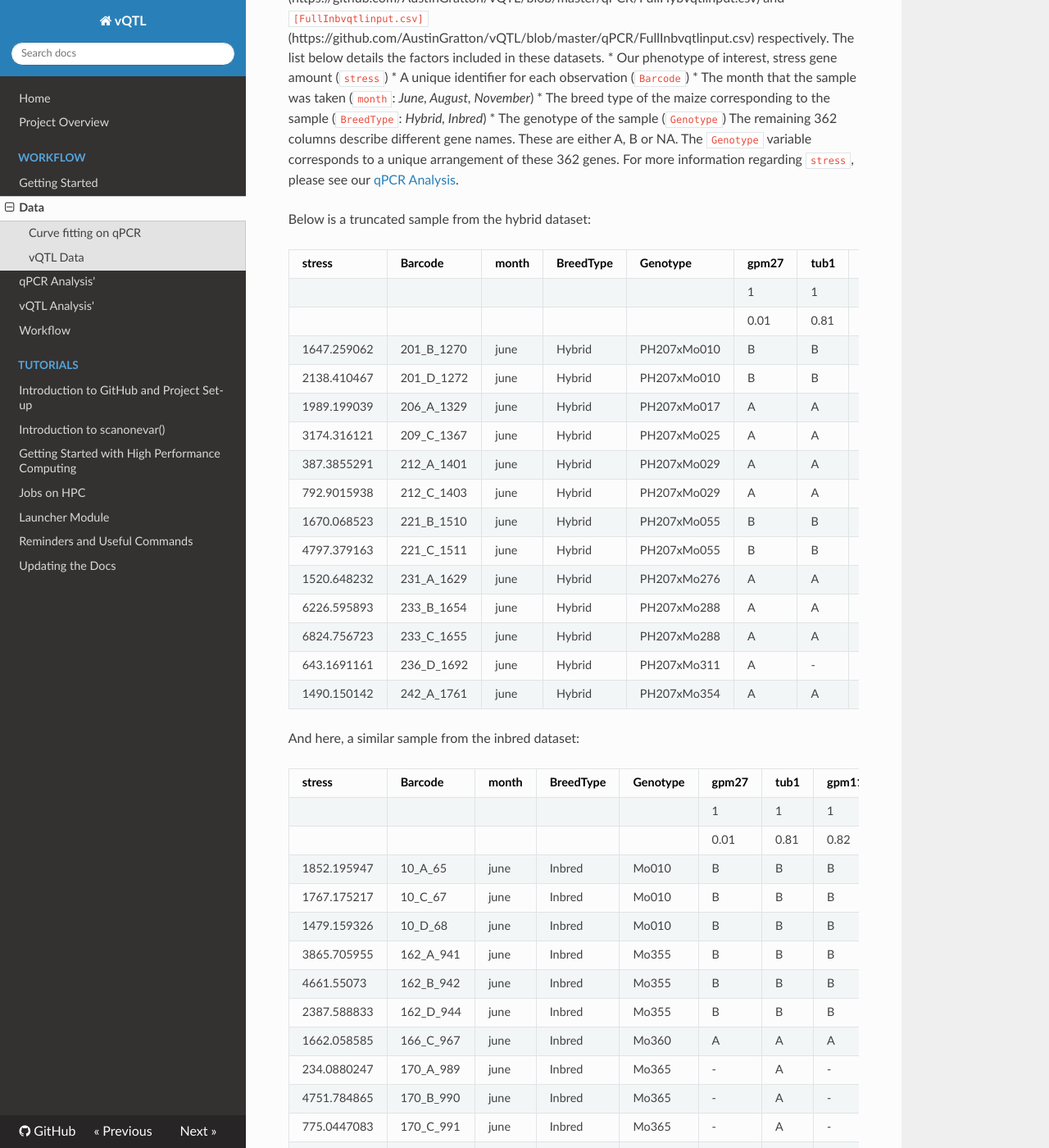
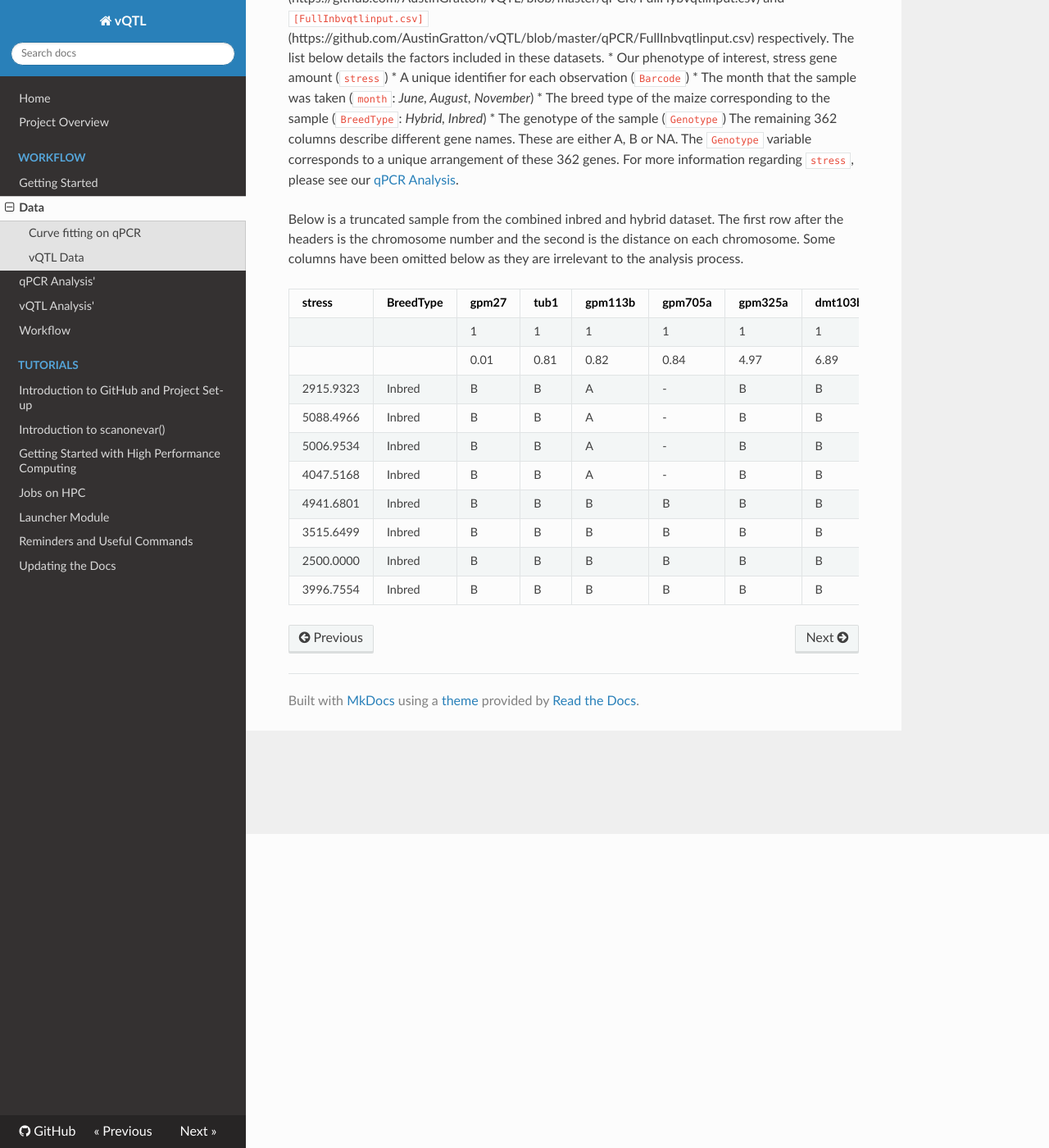
Before and after one commit to MRCopeland74/stapleton_lab, an MkDocs documentation site: the page built from docs/Data.md, in a window 1280 px wide and 1400 px high, scrolled down 383 px. Shown: the whole window at 82% size. Built offline with MkDocs 1.6.1, drawn with Linux system fonts in a browser that asks for light colours; nearby versions of some CDN libraries; some of the changed text lies outside the part shown.

Commit message:
readthedocs changes

```diff
--- a/docs/Data.md
+++ b/docs/Data.md
@@ -16,7 +16,7 @@ td{
 # Data Collected
 
 ## Curve fitting on qPCR
-[Hierarchical](https://osf.io/wqrsd/) and the [Sampling Plan](https://osf.io/mu5qs/) Data are available at this link. Here is a sample of the sampling plan dataset.
+[Hierarchical](https://osf.io/wqrsd/) and the [Sampling Plan](https://osf.io/mu5qs/) Data are available at this link. Here is a sample of the sampling plan dataset. The Hierarchical_exp_data_stress#3 is the most recent heirarchical entry.
 
 ## vQTL Data
 The hyrbid and inbred data used for our vQTL analysis originates from `[FullHybvqtlinput.csv]`(https://github.com/AustinGratton/vQTL/blob/master/qPCR/FullHybvqtlinput.csv) and `[FullInbvqtlinput.csv]`(https://github.com/AustinGratton/vQTL/blob/master/qPCR/FullInbvqtlinput.csv) respectively. The list below details the factors included in these datasets.
@@ -29,42 +29,17 @@ The remaining 362 columns describe different gene names. These are either A, B o
 For more information regarding `stress`, please see our [qPCR Analysis](https://stapleton-lab.readthedocs.io/en/latest/qPCR%20Analysis/).
 
 
-Below is a truncated sample from the hybrid dataset:
+Below is a truncated sample from the combined inbred and hybrid dataset. The first row after the headers is the chromosome number and the second is the distance on each chromosome. Some columns have been omitted below as they are irrelevant to the analysis process.
 
-|stress     |Barcode   |month|BreedType|Genotype   |gpm27|tub1|gpm113b|gpm705a|gpm325a|dmt103b|gpm699d|gpm319|IDP1447|
-|-----------|----------|-----|---------|-----------|-----|----|-------|-------|-------|-------|-------|------|-------|
-|           |          |     |         |           |1    |1   |1      |1      |1      |1      |1      |1     |1      |
-|           |          |     |         |           |0.01 |0.81|0.82   |0.84   |4.97   |6.89   |8.67   |14.82 |19.92  |
-|1647.259062|201_B_1270|june |Hybrid   |PH207xMo010|B    |B   |B      |A      |B      |B      |B      |B     |B      |
-|2138.410467|201_D_1272|june |Hybrid   |PH207xMo010|B    |B   |B      |A      |B      |B      |B      |B     |B      |
-|1989.199039|206_A_1329|june |Hybrid   |PH207xMo017|A    |A   |-      |B      |A      |A      |A      |A     |A      |
-|3174.316121|209_C_1367|june |Hybrid   |PH207xMo025|A    |A   |-      |A      |A      |A      |A      |A     |B      |
-|387.3855291|212_A_1401|june |Hybrid   |PH207xMo029|A    |A   |A      |B      |A      |A      |A      |A     |A      |
-|792.9015938|212_C_1403|june |Hybrid   |PH207xMo029|A    |A   |A      |B      |A      |A      |A      |A     |A      |
-|1670.068523|221_B_1510|june |Hybrid   |PH207xMo055|B    |B   |B      |A      |B      |B      |B      |A     |A      |
-|4797.379163|221_C_1511|june |Hybrid   |PH207xMo055|B    |B   |B      |A      |B      |B      |B      |A     |A      |
-|1520.648232|231_A_1629|june |Hybrid   |PH207xMo276|A    |A   |A      |A      |A      |A      |A      |A     |A      |
-|6226.595893|233_B_1654|june |Hybrid   |PH207xMo288|A    |A   |A      |B      |A      |A      |A      |A     |A      |
-|6824.756723|233_C_1655|june |Hybrid   |PH207xMo288|A    |A   |A      |B      |A      |A      |A      |A     |A      |
-|643.1691161|236_D_1692|june |Hybrid   |PH207xMo311|A    |-   |A      |A      |A      |-      |A      |A     |B      |
-|1490.150142|242_A_1761|june |Hybrid   |PH207xMo354|A    |A   |A      |A      |A      |A      |A      |A     |A      |
-
-And here, a similar sample from the inbred dataset:
-
-|stress     |Barcode  |month|BreedType|Genotype|gpm27|tub1|gpm113b|gpm705a|gpm325a|dmt103b|gpm699d|gpm319|IDP1447|
-|-----------|---------|-----|---------|--------|-----|----|-------|-------|-------|-------|-------|------|-------|
-|           |         |     |         |        |1    |1   |1      |1      |1      |1      |1      |1     |1      |
-|           |         |     |         |        |0.01 |0.81|0.82   |0.84   |4.97   |6.89   |8.67   |14.82 |19.92  |
-|1852.195947|10_A_65  |june |Inbred   |Mo010   |B    |B   |B      |A      |B      |B      |B      |B     |B      |
-|1767.175217|10_C_67  |june |Inbred   |Mo010   |B    |B   |B      |A      |B      |B      |B      |B     |B      |
-|1479.159326|10_D_68  |june |Inbred   |Mo010   |B    |B   |B      |A      |B      |B      |B      |B     |B      |
-|3865.705955|162_A_941|june |Inbred   |Mo355   |B    |B   |B      |A      |B      |B      |B      |B     |B      |
-|4661.55073 |162_B_942|june |Inbred   |Mo355   |B    |B   |B      |A      |B      |B      |B      |B     |B      |
-|2387.588833|162_D_944|june |Inbred   |Mo355   |B    |B   |B      |A      |B      |B      |B      |B     |B      |
-|1662.058585|166_C_967|june |Inbred   |Mo360   |A    |A   |A      |B      |A      |-      |A      |B     |B      |
-|234.0880247|170_A_989|june |Inbred   |Mo365   |-    |A   |-      |A      |A      |A      |A      |A     |A      |
-|4751.784865|170_B_990|june |Inbred   |Mo365   |-    |A   |-      |A      |A      |A      |A      |A     |A      |
-|775.0447083|170_C_991|june |Inbred   |Mo365   |-    |A   |-      |A      |A      |A      |A      |A     |A      |
-|1341.596692|170_D_992|june |Inbred   |Mo365   |-    |A   |-      |A      |A      |A      |A      |A     |A      |
-|120.6342255|19_A_125 |june |Inbred   |Mo017   |A    |A   |-      |B      |A      |A      |A      |A     |A      |
-|2568.814877|19_B_126 |june |Inbred   |Mo017   |A    |A   |-      |B      |A      |A      |A      |A     |A      |
+| stress    | BreedType | gpm27 | tub1 | gpm113b | gpm705a | gpm325a | dmt103b | gpm699d | gpm319 |
+|-----------|-----------|-------|------|---------|---------|---------|---------|---------|--------|
+|           |           | 1     | 1    | 1       | 1       | 1       | 1       | 1       | 1      |
+|           |           | 0.01  | 0.81 | 0.82    | 0.84    | 4.97    | 6.89    | 8.67    | 14.82  |
+| 2915.9323 | Inbred    | B     | B    | A       | -       | B       | B       | B       | -      |
+| 5088.4966 | Inbred    | B     | B    | A       | -       | B       | B       | B       | -      |
+| 5006.9534 | Inbred    | B     | B    | A       | -       | B       | B       | B       | -      |
+| 4047.5168 | Inbred    | B     | B    | A       | -       | B       | B       | B       | -      |
+| 4941.6801 | Inbred    | B     | B    | B       | B       | B       | B       | B       | B      |
+| 3515.6499 | Inbred    | B     | B    | B       | B       | B       | B       | B       | B      |
+| 2500.0000 | Inbred    | B     | B    | B       | B       | B       | B       | B       | B      |
+| 3996.7554 | Inbred    | B     | B    | B       | B       | B       | B       | B       | B      |
```
Also changed, not shown: docs/index.md (+2 -0 lines), docs/qPCR Analysis.md (+17 -0 lines), 2 other files.
